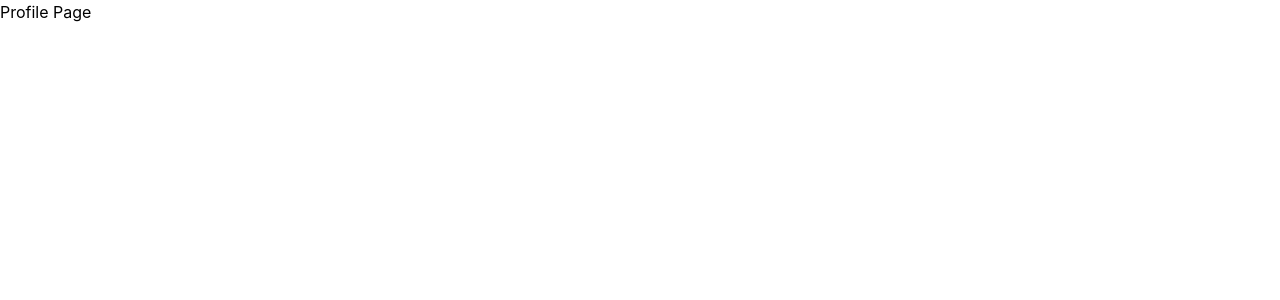
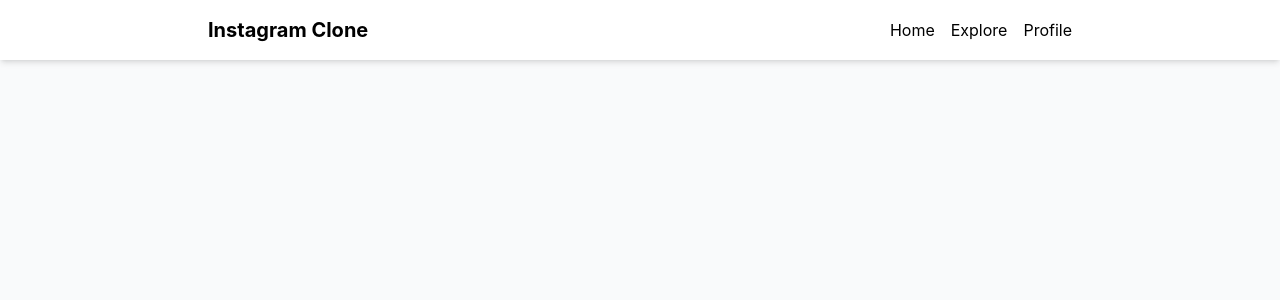
Before and after one commit to meena-purohit/instagram-clon-react, a React (Vite) app: page /profile in a window 1280 px wide. Shown: the top 300 px of the page. Built offline with nearby package versions, Linux system fonts and the light colour scheme.

Commit message:
feat: setup routing system and main layout with navbar

```diff
--- a/src/App.jsx
+++ b/src/App.jsx
@@ -2,16 +2,19 @@ import { Route, Routes } from "react-router";
 import Explore from "./pages/Explore";
 import Home from "./pages/Home";
 import Profile from "./pages/Profile";
+import MainLayout from "./layouts/MainLayout";
 
 function App() {
   return(
-    <div>
+
+      <MainLayout>
       <Routes>
         <Route path="/" element={<Home />} />
         <Route path="/explore" element={<Explore />} />
         <Route path="/profile" element={<Profile />} />
       </Routes>
-    </div>
+      </MainLayout>
+
   )
 }
 export default App;
--- /dev/null
+++ b/src/components/Navbar.jsx
@@ -0,0 +1,24 @@
+import { Link } from "react-router";
+
+export default function Navbar() {
+    return (
+        <nav className="bg-white shadow-md">
+            <div className="max-w-4xl mx-auto flex justify-between items-center p-4">
+                <h1 className="text-xl font-bold">
+                    Instagram Clone
+                </h1>
+                <div className="flex gap-4">
+                    <Link to="/">
+                    Home
+                    </Link>
+                    <Link to="/explore">
+                    Explore
+                    </Link>
+                    <Link to="/profile">
+                    Profile
+                    </Link>
+                </div>
+            </div>
+        </nav>
+    )
+}
--- /dev/null
+++ b/src/layouts/MainLayout.jsx
@@ -0,0 +1,13 @@
+import { Children } from "react";
+import Navbar from "../components/Navbar";
+
+export default function MainLayout({Children}) {
+    return (
+        <div className="min-h-screen bg-gray-50">
+            <Navbar />
+            <main className="max-w-4xl mx-auto pt-6">
+                {Children}
+            </main>
+        </div>
+    )
+}
```
Also changed, not shown: src/features/Post.jsx (added), src/features/Profile.jsx (added), src/features/Story.jsx (added).
